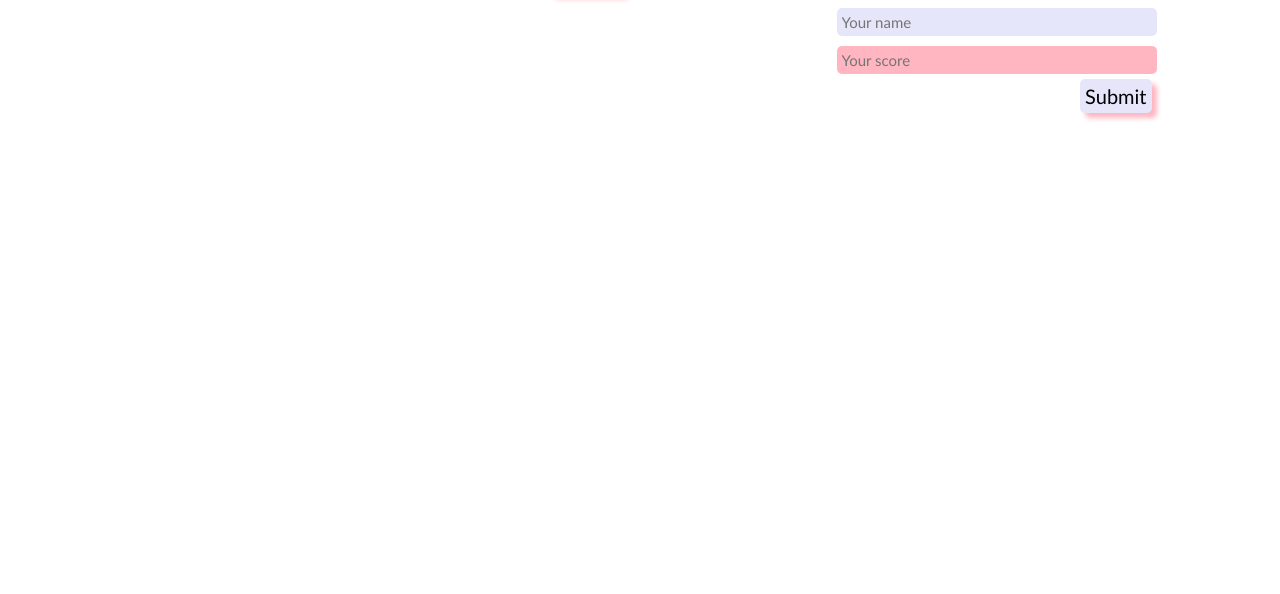
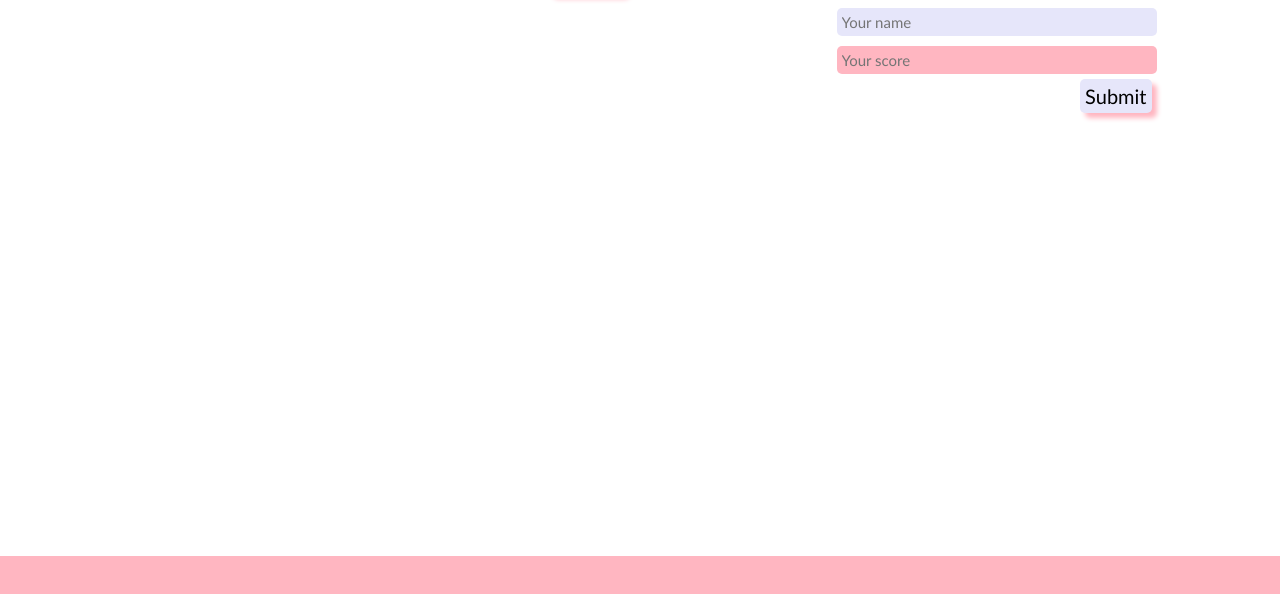
Before and after one commit to emyrue/leaderboard, a website built with webpack: page src/index.html in a window 1280 px wide. Shown: the part 194-788 px from the top of the page. Built offline with nearby package versions, Linux system fonts and the light colour scheme; no server answers.

Commit message:
Add empty footer

```diff
--- a/src/index.html
+++ b/src/index.html
@@ -26,5 +26,6 @@
                 </form>
             </div>
         </section>
+        <footer></footer>
     </body>
 </html>
--- a/src/style.css
+++ b/src/style.css
@@ -6,6 +6,7 @@
 
 body {
   margin: 0;
+  overflow-x: hidden;
 }
 
 h1 {
@@ -119,3 +120,11 @@ input::placeholder {
 .submit {
   align-self: flex-end;
 }
+
+footer {
+  width: 100%;
+  height: 50px;
+  background-color: lightpink;
+  position: fixed;
+  bottom: 0;
+}
```
Also changed, not shown: dist/index.bundle.js, dist/index.html.
